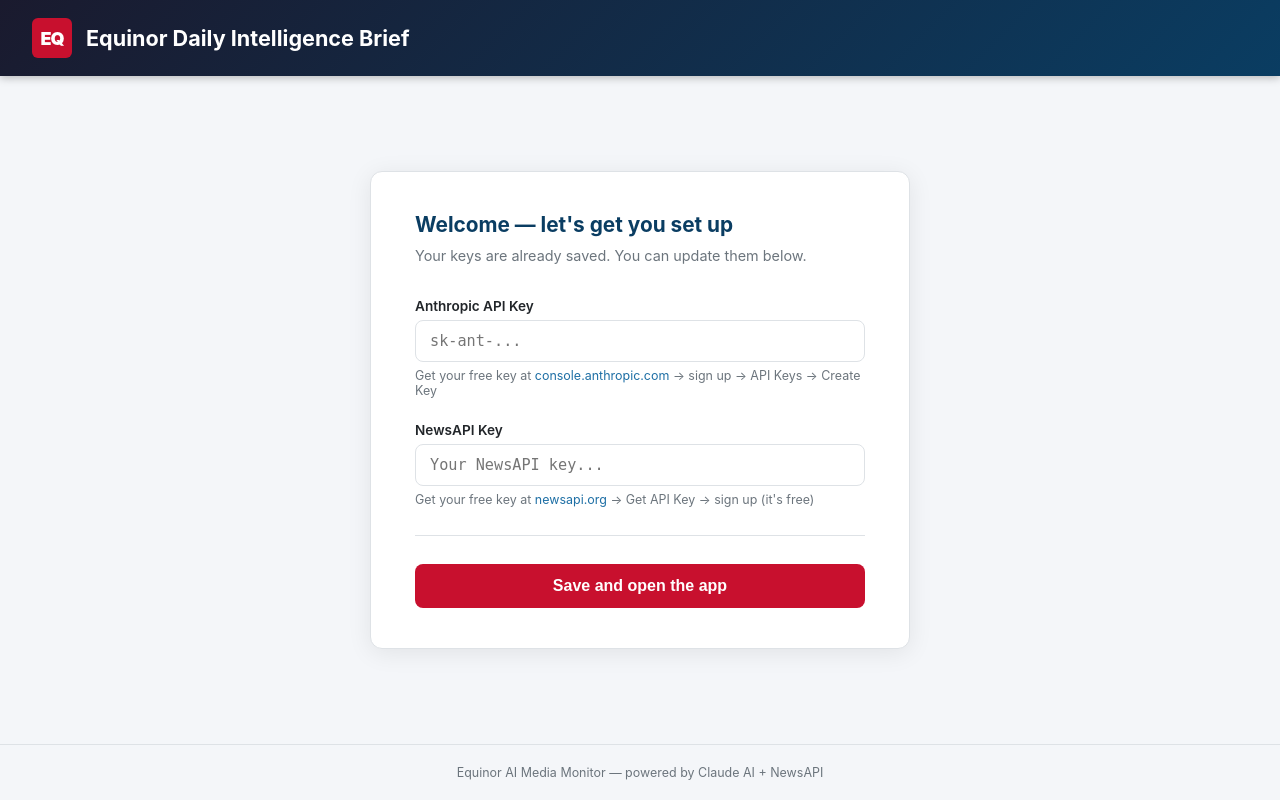
After one commit to blackbananaman051/equinor-media-monitor, a Flask app: page /setup in a window 1280 px wide. The commit adds this page. Run offline with Flask 3, Linux system fonts and the light colour scheme.

Commit message:
Add desktop app support: config storage, setup screen, PyInstaller build

```diff
--- a/app.py
+++ b/app.py
@@ -1,65 +1,101 @@
 import os
+import sys
+import threading
+import webbrowser
+import time
 from datetime import datetime
 from functools import wraps
-from flask import Flask, render_template, jsonify, request
+from flask import Flask, render_template, jsonify, request, redirect
 from dotenv import load_dotenv
+
+# ── Path setup for PyInstaller frozen .exe ──
+if getattr(sys, "frozen", False):
+    BASE_DIR = sys._MEIPASS
+    DATA_DIR = os.path.join(os.path.expanduser("~"), "EquinorMediaMonitor")
+else:
+    BASE_DIR = os.path.dirname(os.path.abspath(__file__))
+    DATA_DIR = os.path.join(BASE_DIR, "reports")
+
+REPORTS_DIR = os.path.join(DATA_DIR, "reports") if getattr(sys, "frozen", False) else DATA_DIR
+os.environ["REPORTS_DIR"] = REPORTS_DIR
+os.makedirs(REPORTS_DIR, exist_ok=True)
+
+load_dotenv()
+
+# Inject stored API keys into os.environ so fetcher/analyzer can read them
+from config import get_key, is_configured, save_config as _save_config
+
+for _key in ("ANTHROPIC_API_KEY", "NEWS_API_KEY"):
+    _val = get_key(_key)
+    if _val:
+        os.environ[_key] = _val
+
 from fetcher import fetch_articles
 from analyzer import run_full_analysis
 from reporter import save_report, load_report, load_latest_report, list_report_dates
 from scheduler import start_scheduler
 
-load_dotenv()
-
-app = Flask(__name__)
+app = Flask(__name__, template_folder=os.path.join(BASE_DIR, "templates"))
 
 ADMIN_PASSWORD = os.getenv("ADMIN_PASSWORD", "")
-
-
-def check_api_keys():
-    missing = []
-    if not os.getenv("ANTHROPIC_API_KEY"):
-        missing.append("ANTHROPIC_API_KEY")
-    if not os.getenv("NEWS_API_KEY"):
-        missing.append("NEWS_API_KEY")
-    return missing
 
 
 def require_admin(f):
     @wraps(f)
     def decorated(*args, **kwargs):
-        if not ADMIN_PASSWORD:
-            return jsonify({"error": "ADMIN_PASSWORD is not set on the server."}), 500
-        provided = (
-            request.headers.get("X-Admin-Password")
-            or (request.get_json(silent=True) or {}).get("admin_password", "")
-        )
-        if provided != ADMIN_PASSWORD:
-            return jsonify({"error": "Unauthorized. Incorrect admin password."}), 401
+        if ADMIN_PASSWORD:
+            provided = (
+                request.headers.get("X-Admin-Password")
+                or (request.get_json(silent=True) or {}).get("admin_password", "")
+            )
+            if provided != ADMIN_PASSWORD:
+                return jsonify({"error": "Unauthorized."}), 401
         return f(*args, **kwargs)
     return decorated
 
 
 @app.route("/")
 def index():
+    if not is_configured():
+        return redirect("/setup")
     today = datetime.utcnow().strftime("%Y-%m-%d")
     report = load_report(today) or load_latest_report()
-    missing_keys = check_api_keys()
     report_dates = list_report_dates()
     admin_enabled = bool(ADMIN_PASSWORD)
     return render_template(
         "index.html",
         report=report,
-        missing_keys=missing_keys,
         report_dates=report_dates,
         today=today,
         admin_enabled=admin_enabled,
     )
 
 
+@app.route("/setup")
+def setup():
+    return render_template("setup.html", configured=is_configured())
+
+
+@app.route("/save-config", methods=["POST"])
+def save_config_route():
+    data = request.get_json()
+    anthropic_key = (data.get("ANTHROPIC_API_KEY") or "").strip()
+    news_key = (data.get("NEWS_API_KEY") or "").strip()
+
+    if not anthropic_key or not news_key:
+        return jsonify({"error": "Both API keys are required."}), 400
+
+    _save_config({"ANTHROPIC_API_KEY": anthropic_key, "NEWS_API_KEY": news_key})
+    os.environ["ANTHROPIC_API_KEY"] = anthropic_key
+    os.environ["NEWS_API_KEY"] = news_key
+
+    return jsonify({"success": True})
+
+
 @app.route("/analyze", methods=["POST"])
 @require_admin
 def analyze():
-    missing = check_api_keys()
+    missing = [k for k in ("ANTHROPIC_API_KEY", "NEWS_API_KEY") if not os.getenv(k)]
     if missing:
         return jsonify({"error": f"Missing API keys: {', '.join(missing)}."}), 400
 
@@ -68,8 +104,8 @@ def analyze():
         articles = fetch_articles()
         print(f"Fetched {len(articles)} articles. Running AI analysis...")
         briefing = run_full_analysis(articles)
-        path = save_report(briefing)
-        print(f"Report saved: {path}")
+        save_report(briefing)
+        print("Done.")
         return jsonify({"success": True, "report": briefing})
     except ValueError as e:
         return jsonify({"error": str(e)}), 400
@@ -91,11 +127,21 @@ def get_report(date):
 def latest_report():
     report = load_latest_report()
     if not report:
-        return jsonify({"error": "No reports available yet."}), 404
+        return jsonify({"error": "No reports yet."}), 404
     return jsonify(report)
+
+
+def open_browser(port):
+    time.sleep(1.5)
+    webbrowser.open(f"http://localhost:{port}")
 
 
 if __name__ == "__main__":
     start_scheduler()
     port = int(os.getenv("PORT", 5000))
-    app.run(host="0.0.0.0", port=port, debug=os.getenv("FLASK_DEBUG", "false").lower() == "true")
+    debug = os.getenv("FLASK_DEBUG", "false").lower() == "true"
+
+    if not debug:
+        threading.Thread(target=open_browser, args=(port,), daemon=True).start()
+
+    app.run(host="127.0.0.1", port=port, debug=debug, use_reloader=False)
--- a/fetcher.py
+++ b/fetcher.py
@@ -5,7 +5,6 @@ from dotenv import load_dotenv
 
 load_dotenv()
 
-NEWS_API_KEY = os.getenv("NEWS_API_KEY")
 NEWS_API_BASE = "https://newsapi.org/v2/everything"
 
 SEARCH_QUERIES = [
@@ -21,8 +20,9 @@ SEARCH_QUERIES = [
 
 
 def fetch_articles():
+    NEWS_API_KEY = os.getenv("NEWS_API_KEY")
     if not NEWS_API_KEY:
-        raise ValueError("NEWS_API_KEY is not set. Please add it to your .env file.")
+        raise ValueError("NEWS_API_KEY is not set. Please add it via the setup screen.")
 
     seen_titles = set()
     articles = []
--- /dev/null
+++ b/templates/setup.html
@@ -0,0 +1,301 @@
+<!DOCTYPE html>
+<html lang="en">
+<head>
+  <meta charset="UTF-8" />
+  <meta name="viewport" content="width=device-width, initial-scale=1.0" />
+  <title>Equinor Media Monitor — Setup</title>
+  <style>
+    *, *::before, *::after { box-sizing: border-box; margin: 0; padding: 0; }
+
+    body {
+      font-family: -apple-system, BlinkMacSystemFont, "Segoe UI", Roboto, sans-serif;
+      background: #F4F6F9;
+      min-height: 100vh;
+      display: flex;
+      flex-direction: column;
+    }
+
+    header {
+      background: linear-gradient(135deg, #1A1A2E 0%, #0A3D62 100%);
+      color: white;
+      padding: 18px 32px;
+      display: flex;
+      align-items: center;
+      gap: 14px;
+      box-shadow: 0 2px 8px rgba(0,0,0,0.25);
+    }
+    .eq-logo {
+      width: 40px; height: 40px;
+      background: #C8102E;
+      border-radius: 6px;
+      display: flex; align-items: center; justify-content: center;
+      font-weight: 900; font-size: 18px; letter-spacing: -1px;
+      flex-shrink: 0;
+    }
+    header h1 { font-size: 1.35rem; font-weight: 700; }
+
+    main {
+      flex: 1;
+      display: flex;
+      align-items: center;
+      justify-content: center;
+      padding: 40px 24px;
+    }
+
+    .setup-card {
+      background: white;
+      border-radius: 12px;
+      padding: 40px 44px;
+      max-width: 540px;
+      width: 100%;
+      box-shadow: 0 4px 24px rgba(0,0,0,0.08);
+      border: 1px solid #DEE2E6;
+    }
+
+    .setup-card h2 {
+      font-size: 1.3rem;
+      color: #0A3D62;
+      margin-bottom: 8px;
+    }
+    .setup-card .subtitle {
+      font-size: 0.9rem;
+      color: #6C757D;
+      margin-bottom: 32px;
+      line-height: 1.5;
+    }
+
+    .field { margin-bottom: 24px; }
+    .field label {
+      display: block;
+      font-size: 0.85rem;
+      font-weight: 600;
+      color: #212529;
+      margin-bottom: 6px;
+    }
+    .field input {
+      width: 100%;
+      padding: 11px 14px;
+      border: 1px solid #DEE2E6;
+      border-radius: 8px;
+      font-size: 0.95rem;
+      font-family: monospace;
+      outline: none;
+      transition: border-color 0.15s;
+    }
+    .field input:focus { border-color: #1E6FA5; }
+    .field .hint {
+      font-size: 0.78rem;
+      color: #6C757D;
+      margin-top: 6px;
+    }
+    .field .hint a {
+      color: #1E6FA5;
+      text-decoration: none;
+    }
+    .field .hint a:hover { text-decoration: underline; }
+
+    .divider {
+      border: none;
+      border-top: 1px solid #DEE2E6;
+      margin: 28px 0;
+    }
+
+    #errorMsg {
+      background: #FCEBEB;
+      border: 1px solid #C8102E;
+      border-radius: 7px;
+      padding: 10px 14px;
+      font-size: 0.85rem;
+      color: #A32D2D;
+      margin-bottom: 16px;
+      display: none;
+    }
+
+    .save-btn {
+      width: 100%;
+      background: #C8102E;
+      color: white;
+      border: none;
+      padding: 13px;
+      border-radius: 8px;
+      font-size: 1rem;
+      font-weight: 600;
+      cursor: pointer;
+      display: flex;
+      align-items: center;
+      justify-content: center;
+      gap: 10px;
+      transition: background 0.2s;
+    }
+    .save-btn:hover { background: #a50d25; }
+    .save-btn:disabled { background: #888; cursor: not-allowed; }
+
+    .spinner {
+      width: 18px; height: 18px;
+      border: 2px solid rgba(255,255,255,0.4);
+      border-top-color: white;
+      border-radius: 50%;
+      animation: spin 0.7s linear infinite;
+      display: none;
+    }
+    .spinner.active { display: block; }
+    @keyframes spin { to { transform: rotate(360deg); } }
+
+    .success-box {
+      background: #EAF3DE;
+      border: 1px solid #52b788;
+      border-radius: 8px;
+      padding: 16px;
+      text-align: center;
+      display: none;
+    }
+    .success-box .check { font-size: 2rem; margin-bottom: 8px; }
+    .success-box p { font-size: 0.9rem; color: #3B6D11; margin-bottom: 14px; }
+    .success-box a {
+      display: inline-block;
+      background: #3B6D11;
+      color: white;
+      padding: 9px 24px;
+      border-radius: 7px;
+      text-decoration: none;
+      font-weight: 600;
+      font-size: 0.9rem;
+    }
+    .success-box a:hover { background: #2d5209; }
+
+    footer {
+      text-align: center;
+      padding: 20px;
+      font-size: 0.78rem;
+      color: #6C757D;
+      border-top: 1px solid #DEE2E6;
+    }
+  </style>
+</head>
+<body>
+  <header>
+    <div class="eq-logo">EQ</div>
+    <h1>Equinor Daily Intelligence Brief</h1>
+  </header>
+
+  <main>
+    <div class="setup-card">
+      <h2>Welcome — let's get you set up</h2>
+      <p class="subtitle">
+        This app needs two free API keys to work. It takes about 2 minutes.
+        Your keys are stored only on your computer and never shared.
+      </p>
+
+      <div class="field">
+        <label for="anthropicKey">Anthropic API Key</label>
+        <input type="password" id="anthropicKey" placeholder="sk-ant-..." autocomplete="off" />
+        <p class="hint">
+          Get your free key at
+          <a href="https://console.anthropic.com" target="_blank">console.anthropic.com</a>
+          → sign up → API Keys → Create Key
+        </p>
+      </div>
+
+      <div class="field">
+        <label for="newsKey">NewsAPI Key</label>
+        <input type="password" id="newsKey" placeholder="Your NewsAPI key..." autocomplete="off" />
+        <p class="hint">
+          Get your free key at
+          <a href="https://newsapi.org" target="_blank">newsapi.org</a>
+          → Get API Key → sign up (it's free)
+        </p>
+      </div>
+
+      <hr class="divider" />
+
+      <div id="errorMsg"></div>
+
+      <div id="formArea">
+        <button class="save-btn" onclick="saveConfig()">
+          <span class="spinner" id="spinner"></span>
+          <span id="btnText">Save and open the app</span>
+        </button>
+      </div>
+
+      <div class="success-box" id="successBox">
+        <div class="check">✓</div>
+        <p>Keys saved! You're ready to go.</p>
+        <a href="/">Open the dashboard</a>
+      </div>
+    </div>
+  </main>
+
+  <footer>Equinor AI Media Monitor — powered by Claude AI + NewsAPI</footer>
+
+  <script>
+    // Pre-fill if already configured
+    {% if configured %}
+    document.querySelector('.subtitle').textContent =
+      'Your keys are already saved. You can update them below.';
+    {% endif %}
+
+    async function saveConfig() {
+      const anthropicKey = document.getElementById('anthropicKey').value.trim();
+      const newsKey = document.getElementById('newsKey').value.trim();
+      const errorMsg = document.getElementById('errorMsg');
+
+      errorMsg.style.display = 'none';
+
+      if (!anthropicKey) {
+        showError('Please enter your Anthropic API key.');
+        return;
+      }
+      if (!anthropicKey.startsWith('sk-ant-')) {
+        showError('That doesn\'t look like an Anthropic key — it should start with sk-ant-');
+        return;
+      }
+      if (!newsKey) {
+        showError('Please enter your NewsAPI key.');
+        return;
+      }
+
+      const btn = document.querySelector('.save-btn');
+      const spinner = document.getElementById('spinner');
+      const btnText = document.getElementById('btnText');
+
+      btn.disabled = true;
+      spinner.classList.add('active');
+      btnText.textContent = 'Saving...';
+
+      try {
+        const res = await fetch('/save-config', {
+          method: 'POST',
+          headers: { 'Content-Type': 'application/json' },
+          body: JSON.stringify({ ANTHROPIC_API_KEY: anthropicKey, NEWS_API_KEY: newsKey }),
+        });
+        const data = await res.json();
+
+        if (!res.ok || data.error) {
+          showError(data.error || 'Failed to save. Please try again.');
+          return;
+        }
+
+        document.getElementById('formArea').style.display = 'none';
+        document.getElementById('successBox').style.display = 'block';
+
+      } catch (err) {
+        showError('Error: ' + err.message);
+      } finally {
+        btn.disabled = false;
+        spinner.classList.remove('active');
+        btnText.textContent = 'Save and open the app';
+      }
+    }
+
+    function showError(msg) {
+      const el = document.getElementById('errorMsg');
+      el.textContent = msg;
+      el.style.display = 'block';
+    }
+
+    document.addEventListener('keydown', function(e) {
+      if (e.key === 'Enter') saveConfig();
+    });
+  </script>
+</body>
+</html>
```
Also changed, not shown: config.py (added, +36 -0 lines), templates/index.html (+45 -3 lines), 2 other files.
